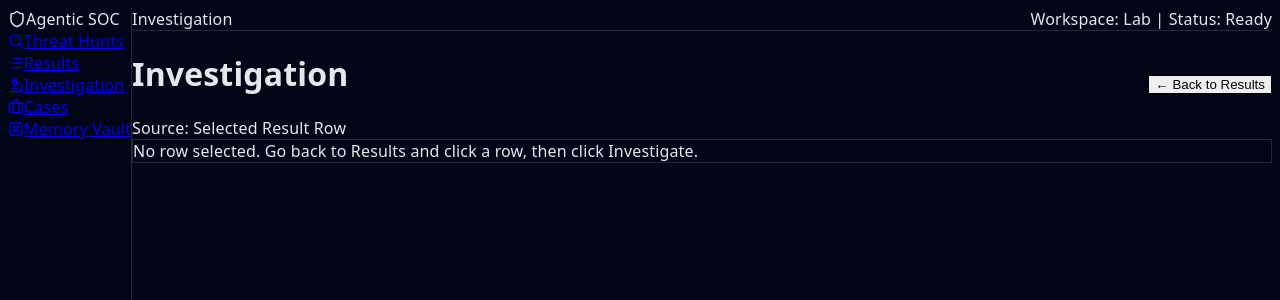
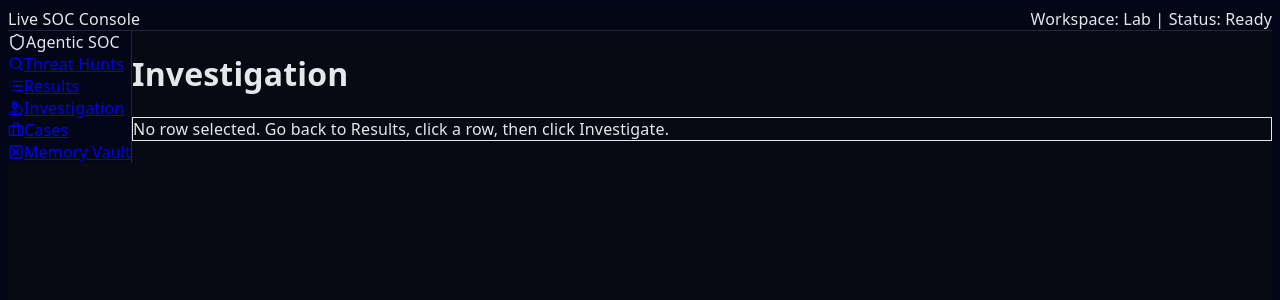
Before and after one commit to tleanne1/agentic_soc_ui, a Next.js app: page /investigation in a window 1280 px wide. Shown: the top 300 px of the page. Built offline with nearby package versions, Linux system fonts and the light colour scheme.

Commit message:
add SOC entity memory lookup + “previously seen” warnings in investigations

```diff
--- a/src/app/investigation/page.tsx
+++ b/src/app/investigation/page.tsx
@@ -1,337 +1,156 @@
 "use client";
 
-import React, { useEffect, useMemo, useState } from "react";
-import { useRouter } from "next/navigation";
-
-import Shell from "@/components/Shell";
+import React from "react";
 import Sidebar from "@/components/Sidebar";
 import Topbar from "@/components/Topbar";
+import { findMemoryEntity } from "@/lib/socMemory";
 
-import { getRun, getSelectedRow, saveRun } from "@/lib/engineStore";
-import { saveCase, type SocCase } from "@/lib/caseStore";
+type SelectedRow = {
+  DeviceName?: string;
+  AccountName?: string;
+  RemoteIP?: string;
+  IPAddress?: string;
+  [key: string]: any;
+};
 
-type AnyRow = Record<string, any>;
-
-function safeString(v: any) {
-  if (v === null || v === undefined) return "";
-  return String(v);
-}
-
-function pickFirst(...vals: any[]) {
-  for (const v of vals) {
-    const s = safeString(v).trim();
-    if (s) return v;
-  }
-  return "";
-}
-
-function makeCaseId() {
-  // Minimal local ID generation (no backend yet)
-  const n = Math.floor(Math.random() * 9000) + 1000;
-  return `SOC-${new Date().getFullYear()}-${n}`;
+function riskLabel(score: number) {
+  if (score >= 80) return "High";
+  if (score >= 50) return "Medium";
+  if (score >= 20) return "Low";
+  return "Info";
 }
 
 export default function InvestigationPage() {
-  const router = useRouter();
+  const [row, setRow] = React.useState<SelectedRow | null>(null);
 
-  const [run, setRun] = useState<any>(null);
-  const [row, setRow] = useState<AnyRow | null>(null);
+  // Entity memory hits
+  const [deviceMem, setDeviceMem] = React.useState<any>(null);
+  const [userMem, setUserMem] = React.useState<any>(null);
+  const [ipMem, setIpMem] = React.useState<any>(null);
 
-  const [loadingPivot, setLoadingPivot] = useState<string | null>(null);
+  React.useEffect(() => {
+    // ⚠️ Adjust this key if your app uses a different one.
+    // Common patterns: "soc:selectedRow", "soc:lastResultRow", etc.
+    const raw =
+      localStorage.getItem("soc:selectedResultRow") ||
+      localStorage.getItem("soc:selectedRow") ||
+      "";
 
-  // NEW: case UI state
-  const [caseTitle, setCaseTitle] = useState("");
-  const [savedMsg, setSavedMsg] = useState<string | null>(null);
-
-  useEffect(() => {
-    setRun(getRun());
-    const r = getSelectedRow();
-    setRow(r);
-
-    // Default case title from row context
-    const d = safeString(
-      pickFirst(r?.DeviceName, r?.Device, r?.Hostname, r?.Computer, r?.Machine)
-    ).trim();
-    const u = safeString(
-      pickFirst(r?.AccountName, r?.UserPrincipalName, r?.User)
-    ).trim();
-
-    setCaseTitle(
-      `Investigation${d ? `: ${d}` : ""}${u ? ` (${u})` : ""}`
-    );
-  }, []);
-
-  const device = useMemo(() => {
-    if (!row) return "";
-    return safeString(
-      pickFirst(
-        row.DeviceName,
-        row.Device,
-        row.device,
-        row.Hostname,
-        row.Computer,
-        row.Machine,
-        row.DstDeviceName
-      )
-    ).trim();
-  }, [row]);
-
-  const user = useMemo(() => {
-    if (!row) return "";
-    return safeString(
-      pickFirst(
-        row.AccountName,
-        row.User,
-        row.user,
-        row.UserPrincipalName,
-        row.InitiatingProcessAccountName
-      )
-    ).trim();
-  }, [row]);
-
-  const time = useMemo(() => {
-    if (!row) return "";
-    return safeString(
-      pickFirst(row.TimeGenerated, row.Timestamp, row.TimeCreated, row.EventTime)
-    ).trim();
-  }, [row]);
-
-  const headline = useMemo(() => {
-    if (!row) return "Investigation";
-    return `Investigation${device ? ` • ${device}` : ""}${user ? ` • ${user}` : ""}`;
-  }, [row, device, user]);
-
-  async function runPivot(pivotLabel: string, prompt: string) {
-    try {
-      setLoadingPivot(pivotLabel);
-
-      const res = await fetch("/api/run-hunt", {
-        method: "POST",
-        headers: { "Content-Type": "application/json" },
-        body: JSON.stringify({
-          prompt,
-          include_pivots: false,
-          include_llm_findings: true,
-        }),
-      });
-
-      const data = await res.json();
-
-      if (!res.ok) {
-        console.error("Pivot error:", data);
-        alert(typeof data?.detail === "string" ? data.detail : "Pivot failed. Check engine terminal output.");
+    if (!raw) {
+      setRow(null);
       return;
     }
 
-      saveRun(data);
-      router.push("/results");
-    } finally {
-      setLoadingPivot(null);
+    try {
+      const parsed = JSON.parse(raw);
+      setRow(parsed);
+
+      const device = parsed?.DeviceName || "";
+      const user = parsed?.AccountName || "";
+      const ip = parsed?.RemoteIP || parsed?.IPAddress || "";
+
+      setDeviceMem(findMemoryEntity("device", device));
+      setUserMem(findMemoryEntity("user", user));
+      setIpMem(findMemoryEntity("ip", ip));
+    } catch {
+      setRow(null);
     }
-  }
-
-  const pivotPrompts = useMemo(() => {
-    const baseScope = device ? ` on ${device}` : "";
-    const userScope = user ? ` for ${user}` : "";
-    return {
-      logons: `Hunt suspicious logons${baseScope}${userScope} in last 24 hours`,
-      processes: `Hunt suspicious process activity${baseScope}${userScope} in last 24 hours`,
-      network: `Hunt suspicious network connections${baseScope}${userScope} in last 24 hours`,
-    };
-  }, [device, user]);
-
-  function onSaveCase() {
-    if (!row) return;
-
-    const c: SocCase = {
-      case_id: makeCaseId(),
-      created_at: new Date().toISOString(),
-      status: "open",
-      title: (caseTitle || "New SOC Case").trim(),
-      device,
-      user,
-      time,
-      baseline_note: safeString(run?.baseline_note || ""),
-      findings: Array.isArray(run?.findings) ? run.findings : [],
-      evidence: [row],
-      analyst_notes: [],
-    };
-
-    saveCase(c);
-
-    setSavedMsg(`Saved as ${c.case_id}`);
-    setTimeout(() => setSavedMsg(null), 2500);
-  }
+  }, []);
 
   return (
-    <Shell>
+    <div className="min-h-screen bg-[#070A12] text-slate-100">
+      <Topbar />
+      <div className="flex">
         <Sidebar />
-      <div className="flex-1 flex flex-col">
-        <Topbar title="Investigation" />
-        <main className="p-6 space-y-4">
-          <div className="flex items-center justify-between gap-4 flex-wrap">
-            <div>
-              <h1 className="text-xl font-semibold">{headline}</h1>
-              <div className="text-xs text-slate-400">
-                Source: <span className="text-slate-200">Selected Result Row</span>
-                {run?._savedAt ? <span className="text-slate-500"> • saved {run._savedAt}</span> : null}
+
+        <main className="flex-1 p-6">
+          <h1 className="text-3xl font-semibold mb-2">Investigation</h1>
+
+          {!row ? (
+            <div className="border border-slate-700/60 bg-slate-900/30 rounded-md p-4 text-slate-300">
+              No row selected. Go back to Results, click a row, then click Investigate.
             </div>
-              {(device || user || time) && (
-                <div className="text-xs text-slate-500 mt-1">
-                  {device ? <span className="mr-2">Device: {device}</span> : null}
-                  {user ? <span className="mr-2">User: {user}</span> : null}
-                  {time ? <span>Time: {time}</span> : null}
+          ) : (
+            <>
+              {/* ✅ TYPE 1: Memory-driven warning panel */}
+              {(deviceMem || userMem || ipMem) && (
+                <div className="mb-4 border border-amber-500/40 bg-amber-500/10 rounded-md p-4">
+                  <div className="font-semibold text-amber-200 mb-2">
+                    ⚠ Previously Seen (SOC Memory)
+                  </div>
+
+                  <div className="grid grid-cols-1 md:grid-cols-3 gap-3 text-sm">
+                    {deviceMem && (
+                      <div className="border border-slate-700/60 bg-slate-900/30 rounded-md p-3">
+                        <div className="font-medium">Device</div>
+                        <div className="text-slate-200">{deviceMem.id}</div>
+                        <div className="text-slate-300 mt-1">
+                          Risk: <span className="font-semibold">{deviceMem.risk_score}</span> (
+                          {riskLabel(deviceMem.risk_score)})
+                        </div>
+                        <div className="text-slate-400">
+                          Linked cases: {deviceMem.case_refs?.length || 0}
+                        </div>
+                        {deviceMem.tags?.length > 0 && (
+                          <div className="text-slate-400 mt-1">
+                            Tags: {deviceMem.tags.join(", ")}
                           </div>
                         )}
                       </div>
+                    )}
 
-            <div className="flex gap-2 items-center flex-wrap">
-              {savedMsg ? (
-                <div className="text-xs text-slate-200 border border-slate-700 bg-slate-200/10 px-3 py-2 rounded-md">
-                  {savedMsg}
+                    {userMem && (
+                      <div className="border border-slate-700/60 bg-slate-900/30 rounded-md p-3">
+                        <div className="font-medium">User</div>
+                        <div className="text-slate-200">{userMem.id}</div>
+                        <div className="text-slate-300 mt-1">
+                          Risk: <span className="font-semibold">{userMem.risk_score}</span> (
+                          {riskLabel(userMem.risk_score)})
                         </div>
-              ) : null}
+                        <div className="text-slate-400">
+                          Linked cases: {userMem.case_refs?.length || 0}
+                        </div>
+                        {userMem.tags?.length > 0 && (
+                          <div className="text-slate-400 mt-1">
+                            Tags: {userMem.tags.join(", ")}
+                          </div>
+                        )}
+                      </div>
+                    )}
 
-              <button
-                onClick={() => router.push("/results")}
-                className="rounded-md px-4 py-2 text-sm border border-slate-700 bg-slate-200/10 text-slate-100 hover:bg-slate-200/15 transition"
-              >
-                ← Back to Results
-              </button>
+                    {ipMem && (
+                      <div className="border border-slate-700/60 bg-slate-900/30 rounded-md p-3">
+                        <div className="font-medium">IP</div>
+                        <div className="text-slate-200">{ipMem.id}</div>
+                        <div className="text-slate-300 mt-1">
+                          Risk: <span className="font-semibold">{ipMem.risk_score}</span> (
+                          {riskLabel(ipMem.risk_score)})
                         </div>
+                        <div className="text-slate-400">
+                          Linked cases: {ipMem.case_refs?.length || 0}
                         </div>
-
-          {!row ? (
-            <div className="border border-[var(--soc-panel-border)] rounded-lg p-4 bg-[#020617]/80 text-slate-400">
-              No row selected. Go back to Results and click a row, then click Investigate.
+                        {ipMem.tags?.length > 0 && (
+                          <div className="text-slate-400 mt-1">
+                            Tags: {ipMem.tags.join(", ")}
                           </div>
-          ) : (
-            <div className="grid gap-4 lg:grid-cols-[1fr_420px]">
-              {/* LEFT: PIVOTS + CASE */}
-              <div className="border border-[var(--soc-panel-border)] rounded-lg p-4 bg-[#020617]/80 space-y-5">
-                {/* CASE BOX */}
-                <div className="space-y-2">
-                  <div className="text-sm font-semibold text-slate-200">Case</div>
-                  <div className="text-xs text-slate-400">
-                    Save this investigation as a SOC case (stored locally for now).
+                        )}
                       </div>
-
-                  <label className="block space-y-1">
-                    <div className="text-xs text-slate-400">Case title</div>
-                    <input
-                      value={caseTitle}
-                      onChange={(e) => setCaseTitle(e.target.value)}
-                      className="w-full rounded-md border border-slate-800 bg-slate-950/60 px-3 py-2 text-sm text-slate-200 outline-none"
-                    />
-                  </label>
-
-                  <button
-                    onClick={onSaveCase}
-                    className="w-full rounded-md px-4 py-2 text-sm border border-slate-700 bg-slate-200/10 text-slate-100 hover:bg-slate-200/15 transition"
-                  >
-                    Save as Case
-                  </button>
-                </div>
-
-                <div className="pt-3 border-t border-slate-800" />
-
-                {/* PIVOTS */}
-                <div>
-                  <div className="text-sm font-semibold text-slate-200">Pivot Hunts</div>
-                  <div className="text-xs text-slate-400 mt-1">
-                    Run a focused follow-up hunt using the selected row context. (Loads in Results page.)
-                  </div>
-
-                  <div className="mt-3 grid gap-2 sm:grid-cols-3">
-                    <button
-                      onClick={() => runPivot("Logons", pivotPrompts.logons)}
-                      disabled={!!loadingPivot}
-                      className={[
-                        "rounded-md px-3 py-2 text-xs border transition text-left",
-                        loadingPivot
-                          ? "bg-slate-950/40 text-slate-500 border-slate-800 cursor-not-allowed"
-                          : "bg-slate-200/10 text-slate-100 border-slate-700 hover:bg-slate-200/15",
-                      ].join(" ")}
-                      title={pivotPrompts.logons}
-                    >
-                      {loadingPivot === "Logons" ? "Running…" : "Logons pivot"}
-                    </button>
-
-                    <button
-                      onClick={() => runPivot("Processes", pivotPrompts.processes)}
-                      disabled={!!loadingPivot}
-                      className={[
-                        "rounded-md px-3 py-2 text-xs border transition text-left",
-                        loadingPivot
-                          ? "bg-slate-950/40 text-slate-500 border-slate-800 cursor-not-allowed"
-                          : "bg-slate-200/10 text-slate-100 border-slate-700 hover:bg-slate-200/15",
-                      ].join(" ")}
-                      title={pivotPrompts.processes}
-                    >
-                      {loadingPivot === "Processes" ? "Running…" : "Process pivot"}
-                    </button>
-
-                    <button
-                      onClick={() => runPivot("Network", pivotPrompts.network)}
-                      disabled={!!loadingPivot}
-                      className={[
-                        "rounded-md px-3 py-2 text-xs border transition text-left",
-                        loadingPivot
-                          ? "bg-slate-950/40 text-slate-500 border-slate-800 cursor-not-allowed"
-                          : "bg-slate-200/10 text-slate-100 border-slate-700 hover:bg-slate-200/15",
-                      ].join(" ")}
-                      title={pivotPrompts.network}
-                    >
-                      {loadingPivot === "Network" ? "Running…" : "Network pivot"}
-                    </button>
-                  </div>
-                </div>
-
-                {run?.baseline_note ? (
-                  <div className="pt-3 border-t border-slate-800 space-y-2">
-                    <div className="text-sm font-semibold text-slate-200">Baseline note</div>
-                    <div className="text-sm text-slate-200 whitespace-pre-wrap">{safeString(run.baseline_note)}</div>
-                  </div>
-                ) : null}
-
-                {Array.isArray(run?.findings) && run.findings.length > 0 ? (
-                  <div className="pt-3 border-t border-slate-800 space-y-2">
-                    <div className="text-sm font-semibold text-slate-200">LLM findings</div>
-                    <div className="space-y-2">
-                      {run.findings.slice(0, 5).map((f: any, i: number) => (
-                        <div key={i} className="text-sm text-slate-200">
-                          • {safeString(f?.summary || f?.title || JSON.stringify(f))}
-                        </div>
-                      ))}
-                    </div>
-                  </div>
-                ) : null}
-              </div>
-
-              {/* RIGHT: EVIDENCE */}
-              <div className="border border-[var(--soc-panel-border)] rounded-lg p-4 bg-[#020617]/80">
-                <div className="text-sm font-semibold text-slate-200">Evidence</div>
-
-                <div className="mt-3 max-h-[560px] overflow-auto pr-2 space-y-2">
-                  {Object.entries(row).map(([k, v]) => (
-                    <div key={k} className="grid grid-cols-[140px_1fr] gap-3">
-                      <div className="text-xs text-slate-400 truncate">{k}</div>
-                      <div className="text-xs text-slate-200 break-all">{safeString(v)}</div>
-                    </div>
-                  ))}
-                </div>
-
-                <button
-                  onClick={() => navigator.clipboard.writeText(JSON.stringify(row, null, 2))}
-                  className="mt-4 w-full rounded-md px-3 py-2 text-xs border border-slate-700 bg-slate-200/10 text-slate-100 hover:bg-slate-200/15 transition"
-                >
-                  Copy evidence JSON
-                </button>
+                    )}
                   </div>
                 </div>
               )}
+
+              {/* Existing investigation content */}
+              <div className="border border-slate-700/60 bg-slate-900/30 rounded-md p-4">
+                <div className="text-slate-300 text-sm mb-3">Selected event</div>
+                <pre className="text-xs text-slate-200 whitespace-pre-wrap">
+                  {JSON.stringify(row, null, 2)}
+                </pre>
+              </div>
+            </>
+          )}
         </main>
       </div>
-    </Shell>
+    </div>
   );
 }
```
Also changed, not shown: src/lib/socMemory.ts (+9 -10 lines). Lines whose indentation alone changed are shown as unchanged.
